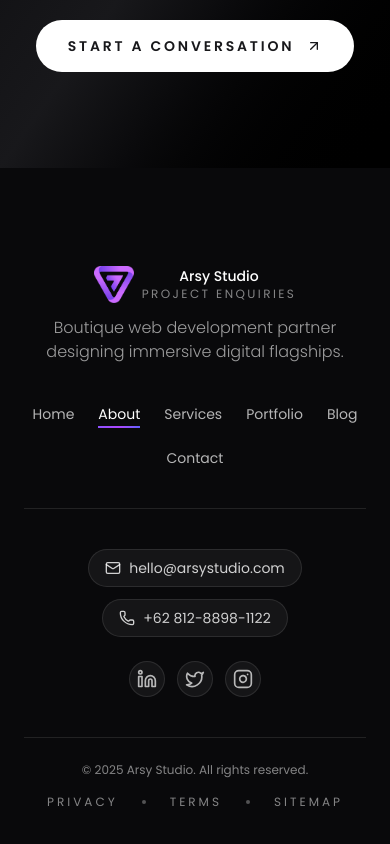
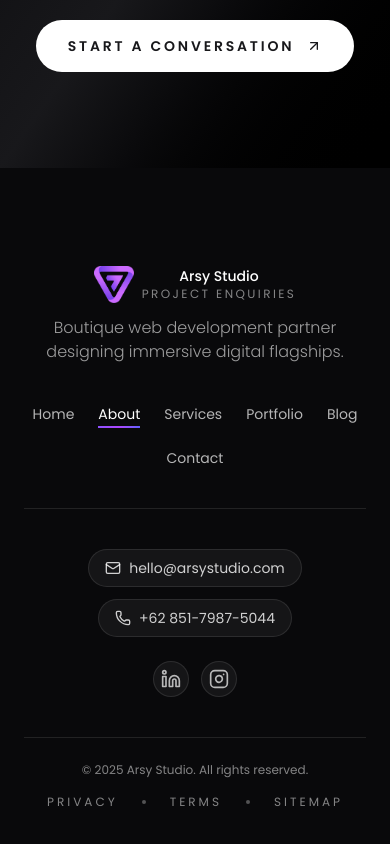
Before and after one commit to arsycreative/ARSY, a Next.js app: page /en/about in a window 390 px wide. Shown: the part 7504-8348 px from the top of the page. Built offline with nearby package versions, Linux system fonts and the light colour scheme; what @radix-ui/themes would draw is missing.

Commit message:
change phone number

```diff
--- a/src/app/[locale]/about/page.jsx
+++ b/src/app/[locale]/about/page.jsx
@@ -358,7 +358,7 @@ export default function AboutPage({ params }) {
           </p>
           <div className="flex flex-wrap justify-center gap-4 pt-4">
             <Link
-              href={`/${locale}/contact`}
+              href="/contact"
               className="group inline-flex items-center gap-3 rounded-full bg-white px-8 py-4 text-sm font-semibold uppercase tracking-[0.2em] text-zinc-900 transition-all hover:scale-[1.02] hover:shadow-[0_30px_60px_rgba(255,255,255,0.3)]"
             >
               {cta.primary}
--- a/src/app/[locale]/contact/page.jsx
+++ b/src/app/[locale]/contact/page.jsx
@@ -11,6 +11,11 @@ import {
 } from "lucide-react";
 import { ContactPanel } from "@/components/home/contact-panel";
 import Image from "next/image";
+import {
+  CONTACT_PHONE,
+  CONTACT_WHATSAPP,
+  CONTACT_WHATSAPP_LINK,
+} from "@/lib/contact-info";
 
 const channelIcons = {
   email: Mail,
@@ -50,14 +55,31 @@ export default function ContactPage({ params }) {
 
   const heroPrimaryExternal = heroCopy.primaryHref.startsWith("http");
 
-  const channels = ["email", "whatsapp", "workshop"].map((key) => ({
-    icon: key,
-    tag: t(`channels.items.${key}.tag`),
-    title: t(`channels.items.${key}.title`),
-    body: t(`channels.items.${key}.body`),
-    action: t(`channels.items.${key}.action`),
-    href: t(`channels.items.${key}.href`),
-  }));
+  const channels = ["email", "whatsapp", "workshop"].map((key) => {
+    const base = {
+      icon: key,
+      tag: t(`channels.items.${key}.tag`),
+      title: t(`channels.items.${key}.title`),
+      body: t(`channels.items.${key}.body`),
+      action: t(`channels.items.${key}.action`, {
+        phone: CONTACT_PHONE,
+        whatsapp: CONTACT_WHATSAPP,
+      }),
+      href: t(`channels.items.${key}.href`, {
+        whatsappHref: CONTACT_WHATSAPP_LINK,
+      }),
+    };
+
+    if (key === "whatsapp") {
+      return {
+        ...base,
+        action: CONTACT_WHATSAPP,
+        href: CONTACT_WHATSAPP_LINK,
+      };
+    }
+
+    return base;
+  });
 
   const availability = {
     eyebrow: t("availability.eyebrow"),
@@ -119,21 +141,7 @@ export default function ContactPage({ params }) {
             <h1 className={`${SECTION_HEADING} text-white`}>
               {heroCopy.title}
             </h1>
-            <p className={`${SECTION_BODY} text-white/70`}>
-              {heroCopy.body}
-            </p>
-          </div>
-          <div className="mt-8 flex flex-wrap gap-4">
-            <a
-              href={heroCopy.primaryHref}
-              target={heroPrimaryExternal ? "_blank" : undefined}
-              rel={heroPrimaryExternal ? "noreferrer" : undefined}
-              className="group relative inline-flex items-center gap-3 rounded-full bg-white px-8 py-4 text-sm font-semibold uppercase tracking-[0.2em] text-zinc-900 transition-transform hover:scale-[1.02]"
-            >
-              <PhoneCall className="h-4 w-4" />
-              {heroCopy.primaryCta}
-              <span className="absolute inset-0 -z-10 rounded-full bg-linear-to-r from-violet-100 to-white opacity-0 transition-opacity group-hover:opacity-100" />
-            </a>
+            <p className={`${SECTION_BODY} text-white/70`}>{heroCopy.body}</p>
           </div>
         </div>
       </section>
@@ -141,19 +149,13 @@ export default function ContactPage({ params }) {
       <section className="bg-white py-24 px-6 dark:bg-zinc-950 lg:px-12">
         <div className="mx-auto max-w-7xl">
           <div className="max-w-3xl space-y-4">
-            <p
-              className={`${EYEBROW_TEXT} text-zinc-400 dark:text-white/40`}
-            >
+            <p className={`${EYEBROW_TEXT} text-zinc-400 dark:text-white/40`}>
               {t("channels.eyebrow")}
             </p>
-            <h2
-              className={`${SECTION_HEADING} text-zinc-950 dark:text-white`}
-            >
+            <h2 className={`${SECTION_HEADING} text-zinc-950 dark:text-white`}>
               {t("channels.title")}
             </h2>
-            <p
-              className={`${SECTION_BODY} text-zinc-500 dark:text-white/60`}
-            >
+            <p className={`${SECTION_BODY} text-zinc-500 dark:text-white/60`}>
               {t("channels.subtitle")}
             </p>
           </div>
@@ -190,7 +192,9 @@ export default function ContactPage({ params }) {
                       >
                         {channel.title}
                       </h3>
-                      <p className={`${CARD_BODY} text-zinc-500 dark:text-white/60`}>
+                      <p
+                        className={`${CARD_BODY} text-zinc-500 dark:text-white/60`}
+                      >
                         {channel.body}
                       </p>
                     </div>
--- a/src/app/[locale]/layout.jsx
+++ b/src/app/[locale]/layout.jsx
@@ -14,6 +14,10 @@ import { AppProviders } from "@/components/providers/app-providers";
 import SiteHeader from "@/components/site-header";
 import { FaPhone } from "react-icons/fa6";
 import SiteFooter from "@/components/site-footer";
+import {
+  CONTACT_PHONE,
+  CONTACT_WHATSAPP_LINK,
+} from "@/lib/contact-info";
 
 export function generateStaticParams() {
   return routing.locales.map((locale) => ({ locale }));
@@ -105,7 +109,7 @@ export default async function LocaleLayout({ children, params }) {
     contact: {
       title: footerCopy("contact.title"),
       email: footerCopy("contact.email"),
-      phone: footerCopy("contact.phone"),
+      phone: CONTACT_PHONE,
       address: footerCopy("contact.address"),
     },
     rights: footerCopy("rights"),
@@ -128,7 +132,7 @@ export default async function LocaleLayout({ children, params }) {
             <main className="flex-1">{children}</main>
             <SiteFooter footer={footer} navLinks={navLinks} />
             <a
-              href="https://wa.me/6281288981122"
+              href={CONTACT_WHATSAPP_LINK}
               target="_blank"
               rel="noreferrer"
               className="fixed bottom-6 right-6 z-50 inline-flex h-14 w-14 items-center justify-center rounded-full bg-[#32d951] text-white shadow-[0_15px_45px_rgba(50,217,81,0.35)] transition hover:scale-105 focus:outline-none focus-visible:ring-2 focus-visible:ring-white/70"
--- a/src/app/[locale]/services/page.jsx
+++ b/src/app/[locale]/services/page.jsx
@@ -245,7 +245,7 @@ export default function ServicesPage({ params }) {
           <p className={`${SECTION_BODY} text-white/70`}>{cta.body}</p>
           <div className="flex flex-wrap justify-center gap-4 pt-4">
             <Link
-              href={`/${locale}/contact`}
+              href="/contact"
               className="group inline-flex items-center gap-3 rounded-full bg-white px-8 py-4 text-sm font-semibold uppercase tracking-[0.2em] text-zinc-900 transition hover:scale-[1.02]"
             >
               {cta.primary}
--- a/src/components/home/ManifestoSection.jsx
+++ b/src/components/home/ManifestoSection.jsx
@@ -132,7 +132,7 @@ export default function ManifestoSection({ copy = {} }) {
 
             <div className="flex flex-wrap items-center gap-3">
               <Link
-                href="#contact"
+                href="/contact"
                 className={`group inline-flex items-center gap-3 rounded-full border border-white/20 bg-linear-to-r ${ACCENT} px-7 py-3 text-sm font-medium text-white shadow-[0_18px_45px_rgba(124,58,237,.35)] transition-transform hover:scale-[1.02]`}
                 aria-label={primaryCta}
               >
@@ -140,7 +140,7 @@ export default function ManifestoSection({ copy = {} }) {
                 <ArrowUpRight className="h-4 w-4 transition-transform group-hover:translate-x-1 group-hover:-translate-y-1" />
               </Link>
               <Link
-                href="#services"
+                href="/services"
                 className="inline-flex items-center gap-3 rounded-full border border-white/20 bg-white/10 px-7 py-3 text-sm font-medium text-white transition hover:bg-white/20"
                 aria-label={secondaryCta}
               >
--- a/src/components/home/about-preview.jsx
+++ b/src/components/home/about-preview.jsx
@@ -73,7 +73,7 @@ export function AboutPreview({ copy, locale }) {
               ))}
             </div>
             <Link
-              href={`/${locale}/about`}
+              href="/about"
               className="inline-flex items-center gap-3 px-8 py-4 rounded-full bg-zinc-950 dark:bg-white text-white dark:text-zinc-950 font-medium hover:bg-zinc-800 dark:hover:bg-white/90 transition-all hover:gap-4"
             >
               {copy.cta}
--- a/src/components/site-footer.jsx
+++ b/src/components/site-footer.jsx
@@ -1,6 +1,6 @@
 "use client";
 
-import { Mail, Phone, Linkedin, Twitter, Instagram } from "lucide-react";
+import { Mail, Phone, Linkedin, Instagram } from "lucide-react";
 import { Link, usePathname } from "@/i18n/navigation";
 import Image from "next/image";
 
@@ -115,15 +115,6 @@ export default function SiteFooter({ footer = {}, navLinks = [] }) {
               <Linkedin className="h-5 w-5 text-white/70" />
             </a>
             <a
-              href={footer?.social?.twitter || "#"}
-              aria-label="Twitter"
-              target="_blank"
-              rel="noreferrer"
-              className="inline-flex h-9 w-9 items-center justify-center rounded-full border border-white/10 bg-white/5 transition-all hover:border-white/20 hover:bg-white/10"
-            >
-              <Twitter className="h-5 w-5 text-white/70" />
-            </a>
-            <a
               href={footer?.social?.instagram || "#"}
               aria-label="Instagram"
               target="_blank"
--- /dev/null
+++ b/src/lib/contact-info.js
@@ -0,0 +1,3 @@
+export const CONTACT_PHONE = "+62 851-7987-5044";
+export const CONTACT_WHATSAPP = "+62 851-7987-5044";
+export const CONTACT_WHATSAPP_LINK = "https://wa.me/6285179875044";
--- a/src/messages/en.json
+++ b/src/messages/en.json
@@ -448,8 +448,8 @@
     },
     "cta": {
       "eyebrow": "Ready to build?",
-      "title": "Let’s choreograph the next flagship together.",
-      "body": "Bring the brief, the hunch, or the product roadmap. We’ll respond with a tailored plan in under 24 hours.",
+      "title": "Let's plan your next build.",
+      "body": "Send a brief or hunch. We reply within a day with a clear plan.",
       "primary": "Start the brief"
     }
   },
@@ -485,8 +485,8 @@
           "tag": "02",
           "title": "WhatsApp the studio",
           "body": "Use this for quick gut-checks, voice notes, or intros.",
-          "action": "+62 812-8898-1122",
-          "href": "https://wa.me/6281288981122"
+          "action": "{phone}",
+          "href": "{whatsappHref}"
         },
         "workshop": {
           "tag": "03",
@@ -698,7 +698,7 @@
     "contact": {
       "title": "Studio line",
       "email": "hello@arsystudio.com",
-      "phone": "+62 812-8898-1122",
+      "phone": "{phone}",
       "address": "Jl. Senopati 08, Jakarta - collaborating worldwide."
     },
     "rights": "All rights reserved.",
--- a/src/messages/id.json
+++ b/src/messages/id.json
@@ -448,8 +448,8 @@
     },
     "cta": {
       "eyebrow": "Siap membangun?",
-      "title": "Ayo jalankan proyek besar berikutnya.",
-      "body": "Kirimkan brief, intuisi, atau roadmapmu. Kami balas dengan rencana yang jelas dalam 24 jam.",
+      "title": "Ayo rencanakan build berikutnya.",
+      "body": "Kirim brief atau intuisi. Kami balas dengan rencana jelas dalam 24 jam.",
       "primary": "Mulai brief"
     }
   },
@@ -485,8 +485,8 @@
           "tag": "02",
           "title": "WhatsApp studio",
           "body": "Untuk cek cepat, voice note, atau perkenalan tim.",
-          "action": "+62 812-8898-1122",
-          "href": "https://wa.me/6281288981122"
+          "action": "{phone}",
+          "href": "{whatsappHref}"
         },
         "workshop": {
           "tag": "03",
@@ -698,7 +698,7 @@
     "contact": {
       "title": "Studio line",
       "email": "hello@arsystudio.com",
-      "phone": "+62 812-8898-1122",
+      "phone": "{phone}",
       "address": "Jl. Senopati 08, Jakarta - kolaborasi global."
     },
     "rights": "Seluruh hak cipta dilindungi.",
```
Also changed, not shown: src/components/home/hero.jsx (+11 -4 lines).
